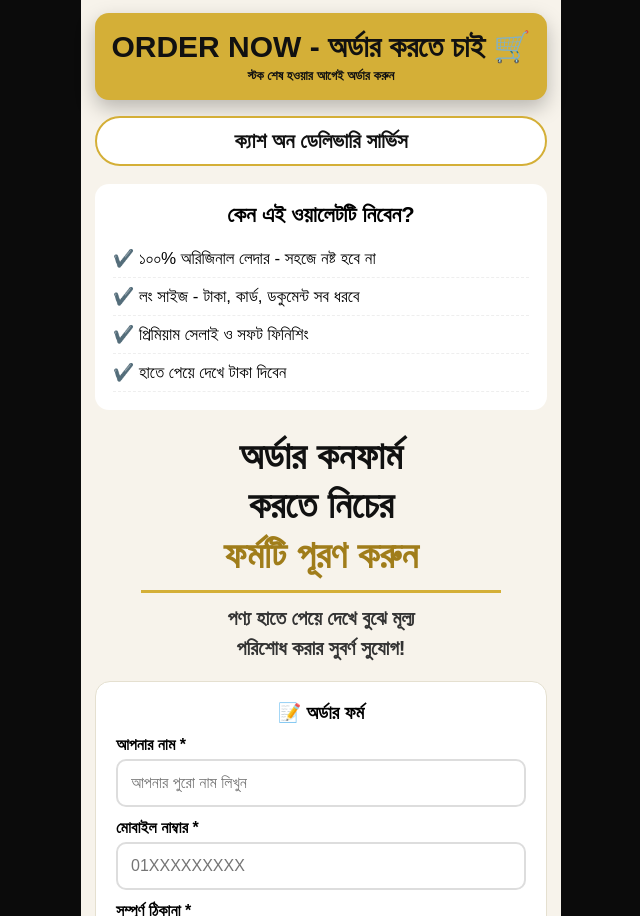
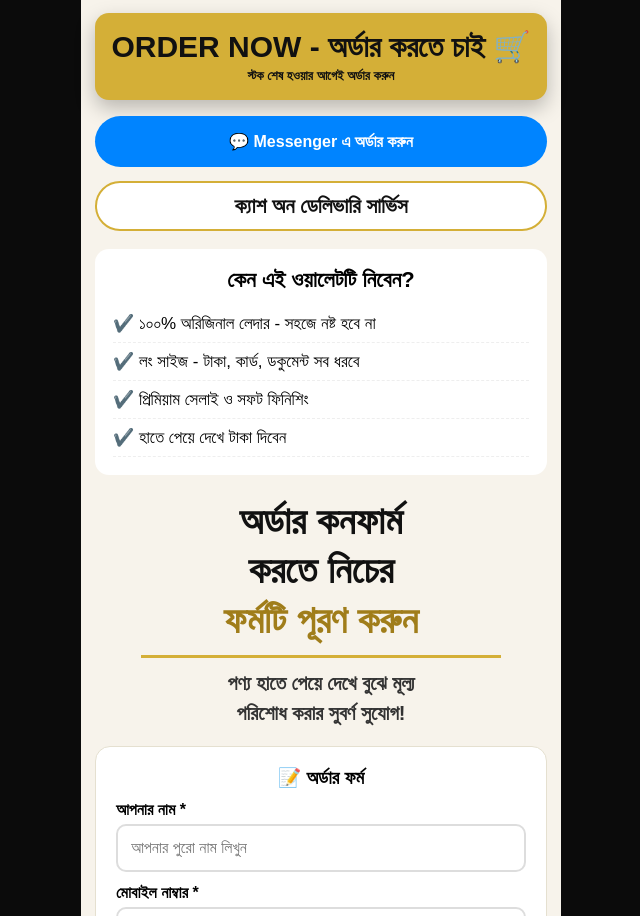
Before and after one commit to asifahamedanik51-ship-it/Elith-Leader-, a plain HTML site: page index.html in a window 1280 px wide. Shown: the part 1062-1978 px from the top of the page, without its empty margins (319-959 px from the left). Drawn offline with Linux system fonts and the light colour scheme.

Commit message:
Add order button and Messenger link to index.html

```diff
--- a/index.html
+++ b/index.html
@@ -73,7 +73,7 @@ input,select,textarea{width:100%;padding:13px;border:2px solid #ddd;border-radiu
 <div class="new">অফার প্রাইস মাত্র <span>২৯৯ টাকা</span></div>
 <div class="save">২০০ টাকা ডিসকাউন্ট চলছে!</div>
 </div>
-<a class="order-btn" href="#order-form">ORDER NOW - অর্ডার করতে চাই 🛒<small>স্টক শেষ হওয়ার আগেই অর্ডার করুন</small></a>
+<a class="order-btn" href="#order-form">ORDER NOW - অর্ডার করতে চাই 🛒<small>স্টক শেষ হওয়ার আগেই অর্ডার করুন</small></a> <a href="https://www.facebook.com/share/1FkYvexcWE/" target="_blank" style="display:block;background:#0084FF;color:white;text-align:center;padding:16px;margin:14px;border-radius:30px;font-weight:900;text-decoration:none;">💬 Messenger এ অর্ডার করুন</a>
 <div class="cod">ক্যাশ অন ডেলিভারি সার্ভিস</div>
 <div class="why">
 <h2>কেন এই ওয়ালেটটি নিবেন?</h2>
```
